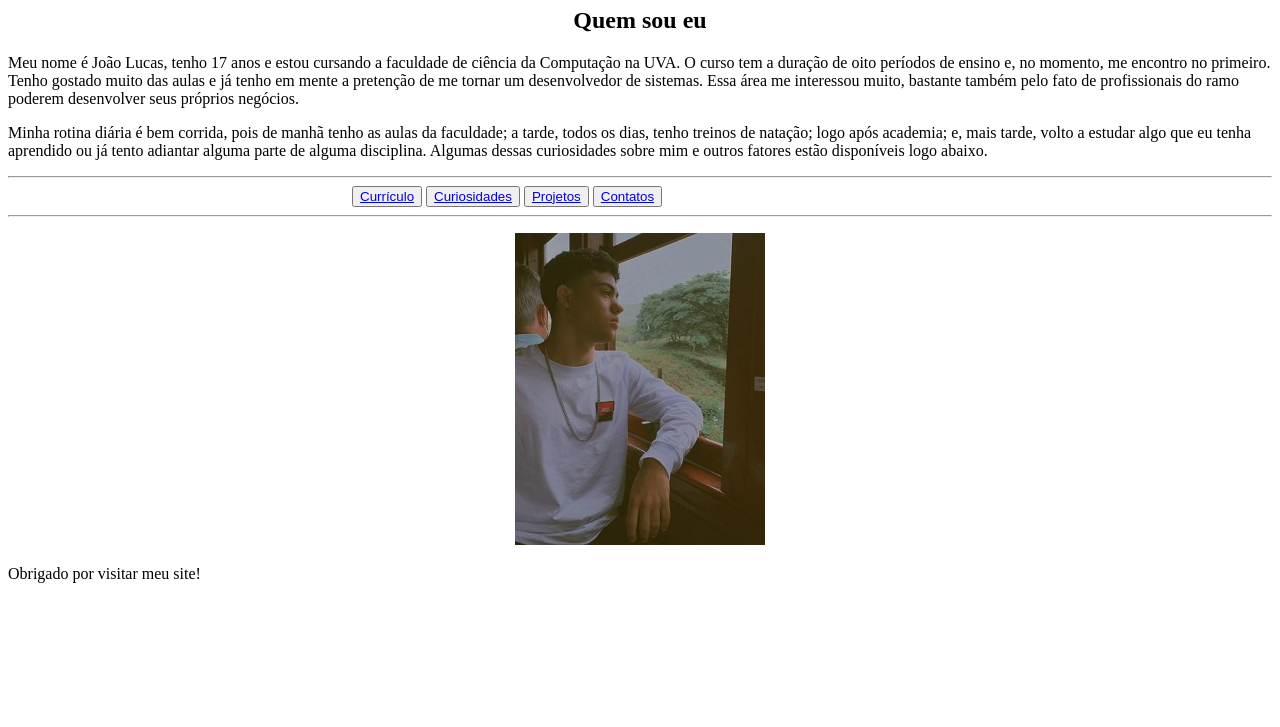
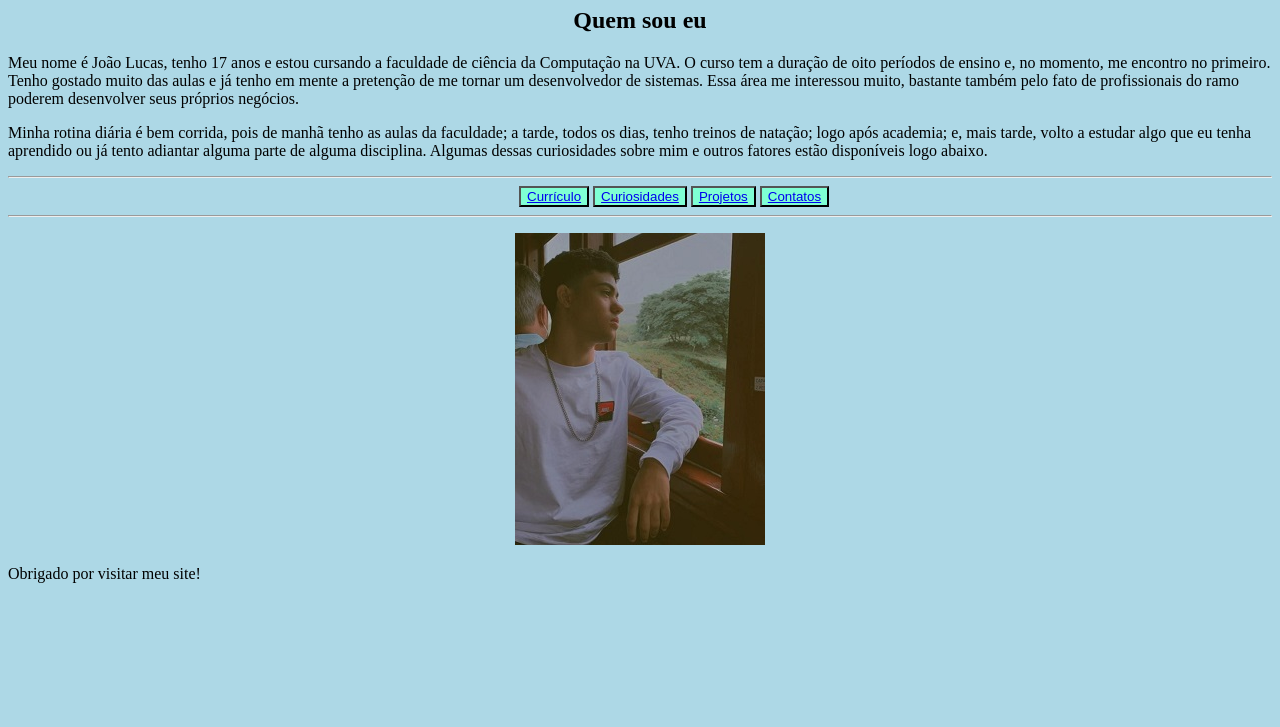
Before and after one commit to joaomartins2633/joaolucassm, a plain HTML site: page index.html in a window 1280 px wide. Shown: the part 73-800 px from the top of the page. Drawn offline with Linux system fonts and the light colour scheme.

Commit message:
Add files via upload

```diff
--- a/estilos_projeto.css
+++ b/estilos_projeto.css
@@ -1,5 +1,8 @@
 @charset "UTF-8";
 
+body{
+    background-color: lightblue;
+}
 h1{
     text-align: center;
 }
@@ -16,5 +19,6 @@ button{
     text-align: center;
     position: relative;
     top: 0px;
-    left: 344px;
+    left: 511px;
+    background-color: aquamarine;
 }
```
